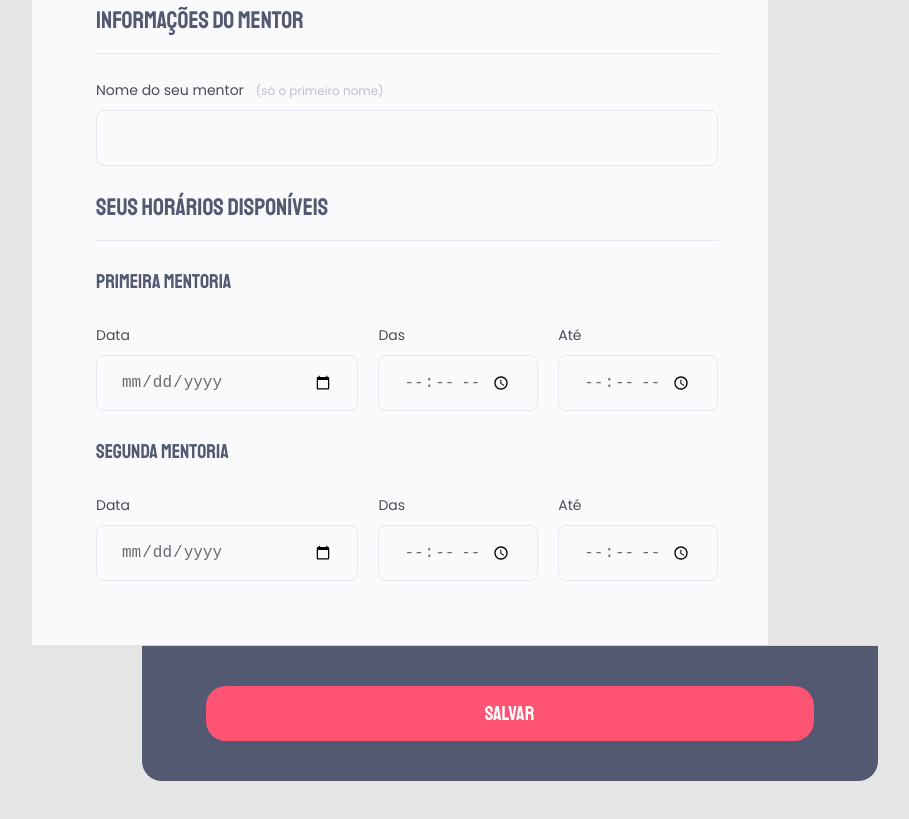
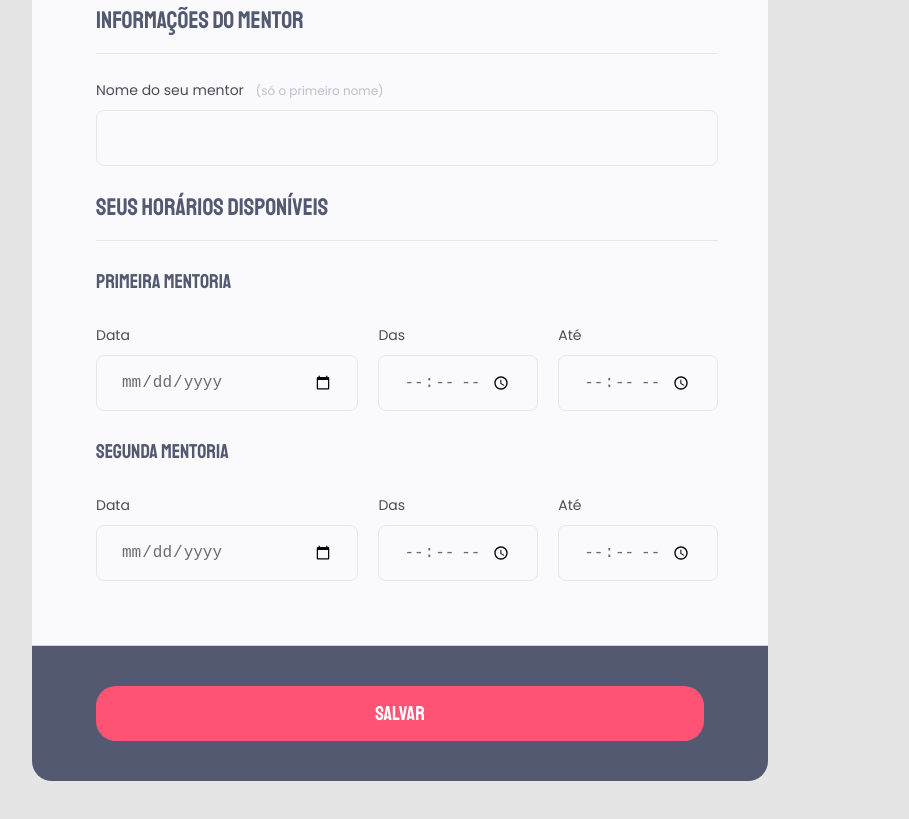
Before and after one commit to DavidSaintAnna/forms, a plain HTML site: page index.html in a window 1280 px wide. Shown: the part 730-1549 px from the top of the page, without its empty margins (240-1149 px from the left). Drawn offline with Linux system fonts and the light colour scheme.

Commit message:
Make it better
You come with two and it's late, know the brown one is my fav'

```diff
--- a/style.css
+++ b/style.css
@@ -173,17 +173,12 @@ footer {
   background: #535971;
   width: fit-content;
   height: 136px;
-  position: relative;
-  left: 381.5px;
   display: flex;
   flex-direction: column;
   justify-content: center;
   align-items: center;
-
   padding: 40px 64px;
-
   margin-bottom: 100px;
-
   border-top: 1px solid #d6d6d6;
   border-radius: 0 0 20px 20px;
 }
```
Also changed, not shown: index.html (+5 -4 lines).
